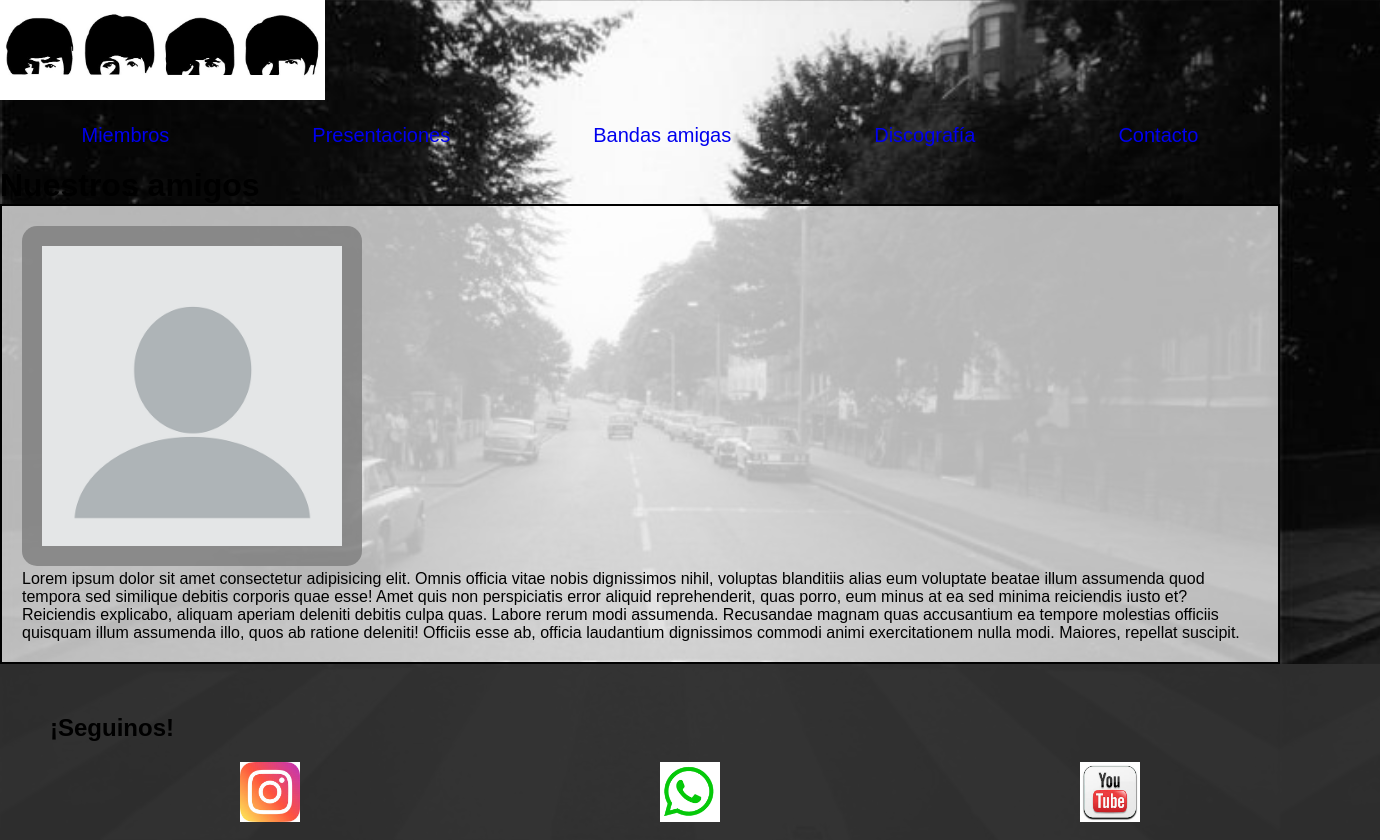
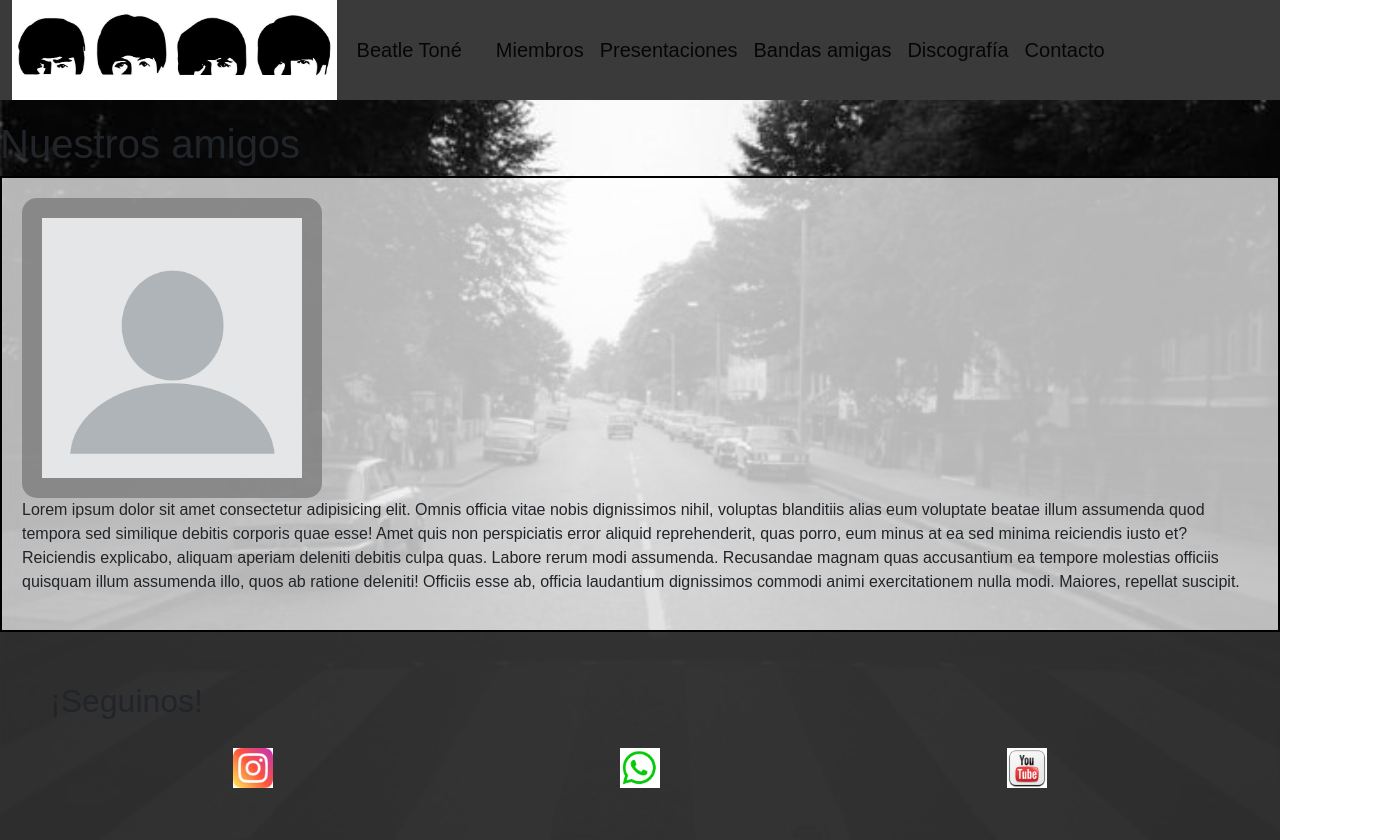
Before and after one commit to 1fran/Desarrollo-web---Proyecto-final, a plain HTML site: page amigos.html in a window 1280 px wide. Shown: the top 840 px of the page, 1380 px wide, since content can reach past the window. Drawn offline with nearby package versions, Linux system fonts and the light colour scheme.

Commit message:
cambios antes de arruinarlo

```diff
--- a/amigos.html
+++ b/amigos.html
@@ -4,6 +4,9 @@
     <meta charset="UTF-8">
     <meta http-equiv="X-UA-Compatible" content="IE=edge">
     <meta name="viewport" content="width=device-width, initial-scale=1.0">
+    <!-- Bootstrap -->
+    <link rel="stylesheet" href="https://cdn.jsdelivr.net/npm/bootstrap@5.2.0-beta1/dist/css/bootstrap.min.css">
+    <!-- CSS -->
     <link rel="stylesheet" href="style.css">
     <title>Beatle Tone - Bandas amigas</title>
 </head>
@@ -11,28 +14,41 @@
 <body>
     <!-- mismo header en todo el sitio -->
     <header>
-        <nav>
-            <a href="index.html">
+
+        <!-- navbar de bootstrap -->
+        <nav class="navbar fixed-top navbar-expand-lg bg-light">
+            <div class="container-fluid fondoheader">
                 <img class="logo" src="images/logo.jpg" alt="imagen de beatle tone">
-            </a>
-            <ul class="links">
-                <li>
-                    <a class="links" href="miembros.html">Miembros</a>
+
+                <a class="navbar-brand" href="index.html">Beatle Toné</a>
+                <button class="navbar-toggler" type="button" data-bs-toggle="collapse"
+                    data-bs-target="#navbarSupportedContent" aria-controls="navbarSupportedContent"
+                    aria-expanded="false" aria-label="Toggle navigation">
+                    <span class="navbar-toggler-icon"></span>
+                </button>
+                <div class="collapse navbar-collapse" id="navbarSupportedContent">
+                    <ul class="navbar-nav me-auto mb-2 mb-lg-0 links">
+                        <li class="nav-item">
+                            <a class="nav-link active" href="#miembros">Miembros</a>
                         </li>
-                <li>
-                    <a class="links" href="shows.html">Presentaciones</a>
+                        <li class="nav-item">
+                            <a class="nav-link active" href="shows.html">Presentaciones</a>
                         </li>
-                <li>
-                    <a class="links" href="amigos.html">Bandas amigas</a>
+                        <li class="nav-item">
+                            <a class="nav-link active" href="amigos.html">Bandas amigas</a>
                         </li>
-                <li>
-                    <a class="links" href="disco.html">Discografía</a>
+                        <li class="nav-item">
+                            <a class="nav-link active" href="disco.html">Discografía</a>
                         </li>
-                <li>
-                    <a class="links" href="#contacto">Contacto</a>
+                        <li class="nav-item">
+                            <a class="nav-link active" href="#contacto">Contacto</a>
                         </li>
                     </ul>
+
+                </div>
+            </div>
         </nav>
+
     </header>
 
     <main>
@@ -68,6 +84,12 @@
         </ul>
 
     </footer>
-
+<!-- script de bootstrap -->
+<script src="https://cdn.jsdelivr.net/npm/@popperjs/core@2.11.5/dist/umd/popper.min.js"
+integrity="sha384-Xe+8cL9oJa6tN/veChSP7q+mnSPaj5Bcu9mPX5F5xIGE0DVittaqT5lorf0EI7Vk" crossorigin="anonymous">
+</script>
+<script src="https://cdn.jsdelivr.net/npm/bootstrap@5.2.0-beta1/dist/js/bootstrap.min.js"
+integrity="sha384-kjU+l4N0Yf4ZOJErLsIcvOU2qSb74wXpOhqTvwVx3OElZRweTnQ6d31fXEoRD1Jy" crossorigin="anonymous">
+</script>
 </body>
 </html>
--- a/style.css
+++ b/style.css
@@ -11,7 +11,7 @@ body {
     background-repeat: no-repeat;
     background-attachment: fixed;
     font-family: Arial, Helvetica, sans-serif;
-    height: 125vh;
+
 
 }
 
@@ -37,7 +37,6 @@ body {
 
 .links {
     padding: 10px;
-
     text-decoration: none;
     list-style: none;
     display: flex;
@@ -45,14 +44,24 @@ body {
     font-size: 20px;
 }
 
+main {
+    margin-top: 120px;
+}
+
 .musica {
-    width: 100vw;
+    width: 80vw;
     display: flex;
     justify-content: center;
 }
 
 .multimedia {
     width: 80%;
+    margin: 40px;
+}
+
+.videos {
+    display: flex;
+    justify-content: space-around;
     margin: 40px;
 }
 
@@ -66,7 +75,7 @@ body {
     background-color: rgba(255, 255, 255, 0.709);
     padding: 20px;
     margin: 0;
-    }
+}
 
 .icon {
     padding: 10px;
```
Also changed, not shown: disco.html (+37 -15 lines), index.html (+1 -1 lines), shows.html (+37 -15 lines). Lines whose indentation alone changed are shown as unchanged.
